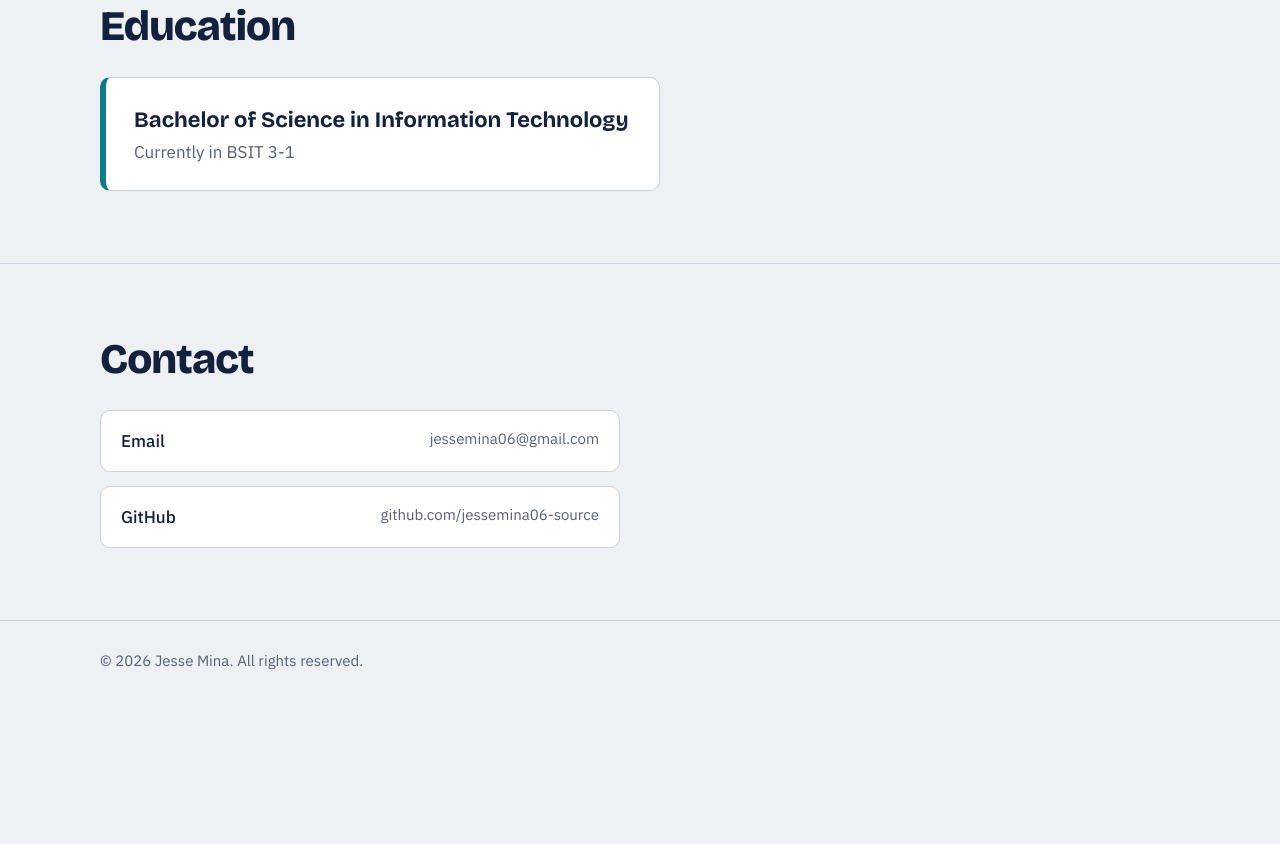
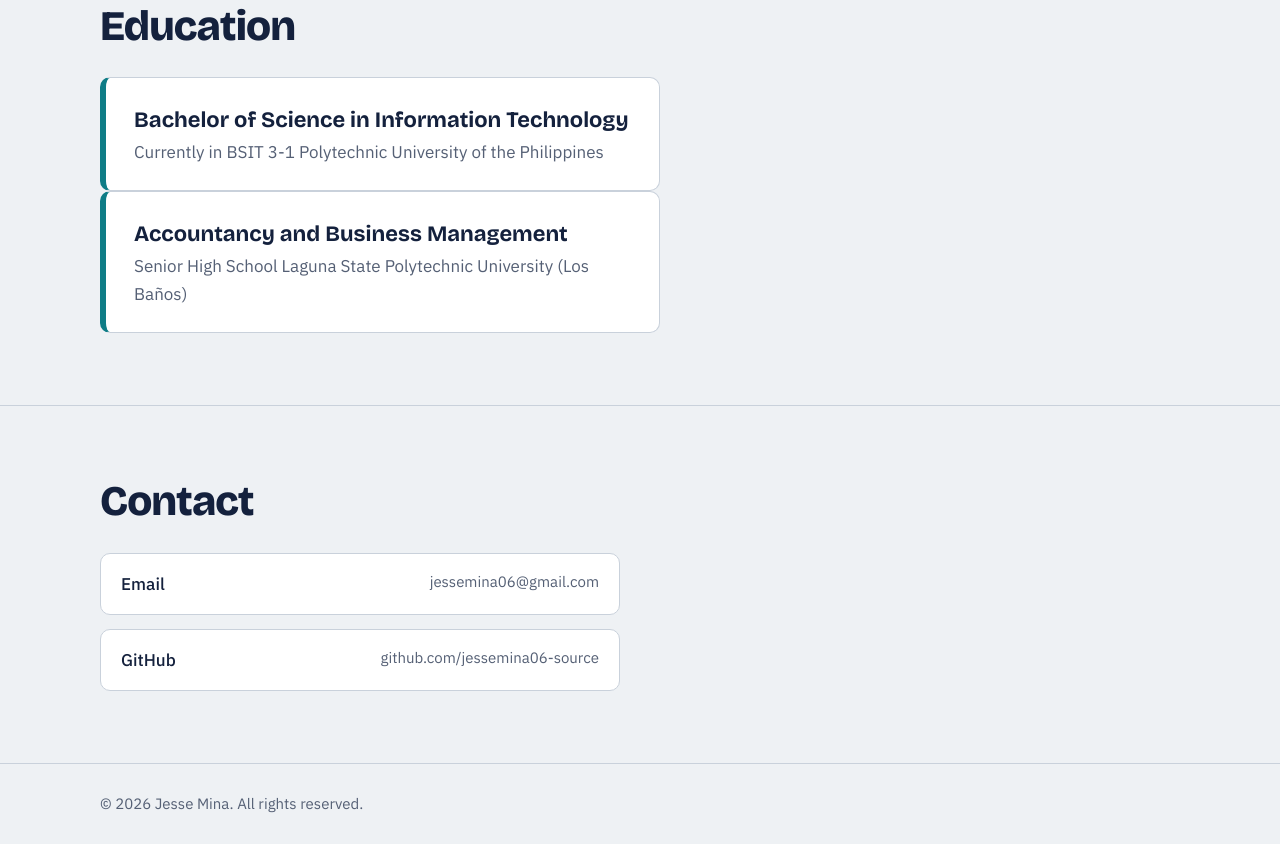
Before and after one commit to jessemina06-source/Resume-Mina, a plain HTML site: page index.html in a window 1280 px wide. Shown: the part 2184-3028 px from the top of the page. Before the commit the page ends 2886 px from the top, so only its background shows below. Drawn offline with nearby package versions, Linux system fonts and the light colour scheme.

Commit message:
Update index.html

```diff
--- a/index.html
+++ b/index.html
@@ -397,9 +397,16 @@ footer { border-top: 1px solid var(--line); padding: 28px 0; color: var(--muted)
         <div class="edu">
             <strong>Bachelor of Science in Information Technology</strong>
             <span>Currently in BSIT 3-1</span>
+            <span>Polytechnic University of the Philippines</span>
+        </div>
+        <div class="edu">
+            <strong>Accountancy and Business Management</strong>
+            <span>Senior High School</span>
+            <span>Laguna State Polytechnic University (Los Baños)</span>
         </div>
     </div>
 </section>
+
 
 <!-- Contact -->
 <section class="block" id="contact">
```
